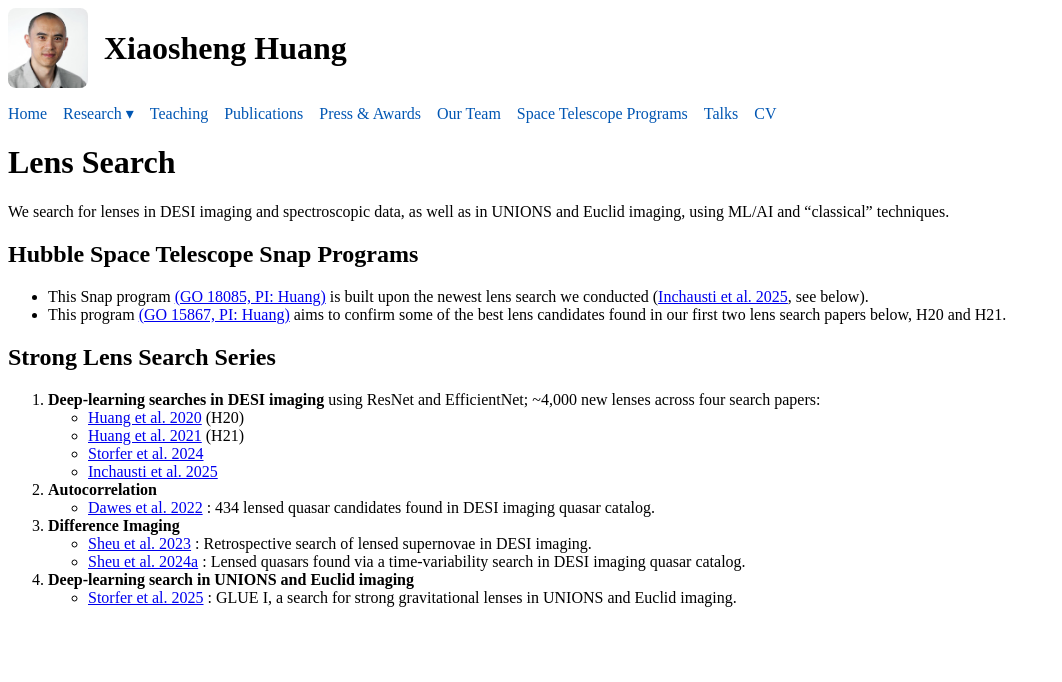
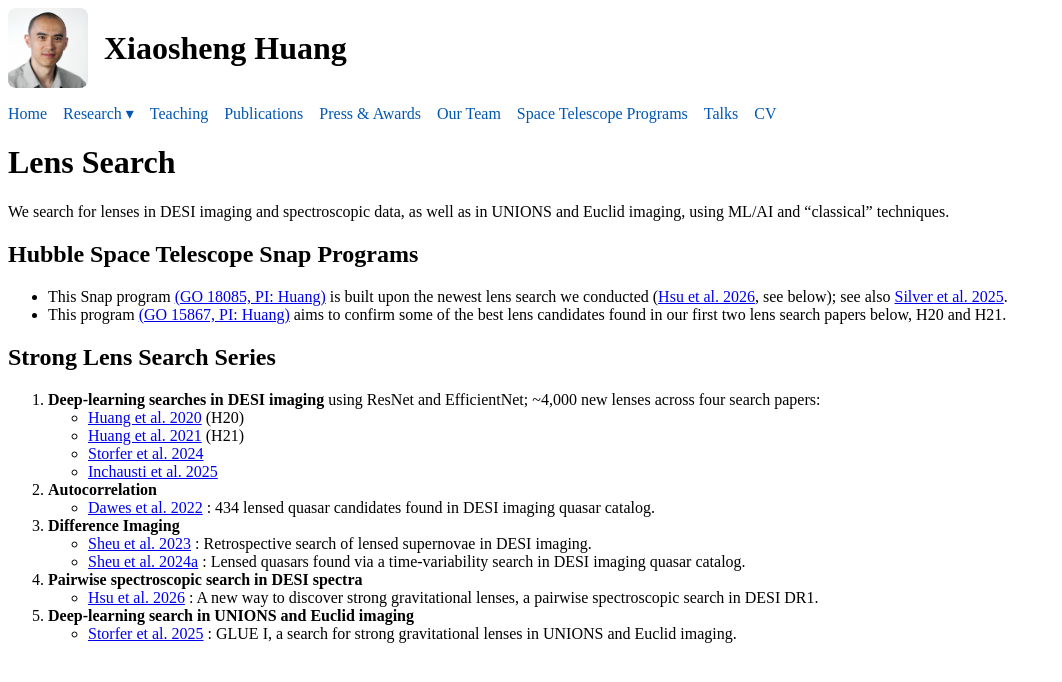
Before and after one commit to highredshift/highredshift.github.io, a Jekyll site: the page built from lens-search.html, in a window 1280 px wide. Shown: the top 682 px of the page, without its empty margins (0-1062 px from the left). Built offline with Jekyll 4.4.1, drawn with Linux system fonts in a browser that asks for light colours.

Commit message:
Add Hsu 2026 spectroscopic search; update GO-18085 refs
Co-Authored-By: Claude Fable 5 <noreply@anthropic.com>

```diff
--- a/lens-search.html
+++ b/lens-search.html
@@ -15,7 +15,8 @@ title: Lens Search
 <li>
 This Snap program <a href="https://ui.adsabs.harvard.edu/abs/2025hst..prop18085H/abstract"
  target="_blank" rel="noopener noreferrer"> (GO 18085, PI: Huang)</a> is built upon the newest lens search we conducted
- (<a href="https://ui.adsabs.harvard.edu/abs/2025arXiv250820087I/abstract" target="_blank" rel="noopener noreferrer">Inchausti et&nbsp;al. 2025</a>, see below).
+ (<a href="https://ui.adsabs.harvard.edu/abs/2026ApJS..282...41H/abstract" target="_blank" rel="noopener noreferrer">Hsu et&nbsp;al. 2026</a>, see below);
+ see also <a href="https://ui.adsabs.harvard.edu/abs/2025ApJ...994..117S/abstract" target="_blank" rel="noopener noreferrer">Silver et&nbsp;al. 2025</a>.
 </li>
 
 <li> This program <a href="https://ui.adsabs.harvard.edu/abs/2019hst..prop15867H/abstract"
@@ -68,6 +69,16 @@ This Snap program <a href="https://ui.adsabs.harvard.edu/abs/2025hst..prop18085H
   </li>
 
   <li>
+    <strong>Pairwise spectroscopic search in DESI spectra</strong>
+    <ul>
+      <li>
+        <a href="https://ui.adsabs.harvard.edu/abs/2026ApJS..282...41H/abstract"
+        target="_blank" rel="noopener noreferrer">Hsu et&nbsp;al. 2026</a> : A new way to discover strong gravitational lenses, a pairwise spectroscopic search in DESI DR1.
+      </li>
+    </ul>
+  </li>
+
+  <li>
     <strong>Deep-learning search in UNIONS and Euclid imaging</strong>
     <ul>
       <li>
```
